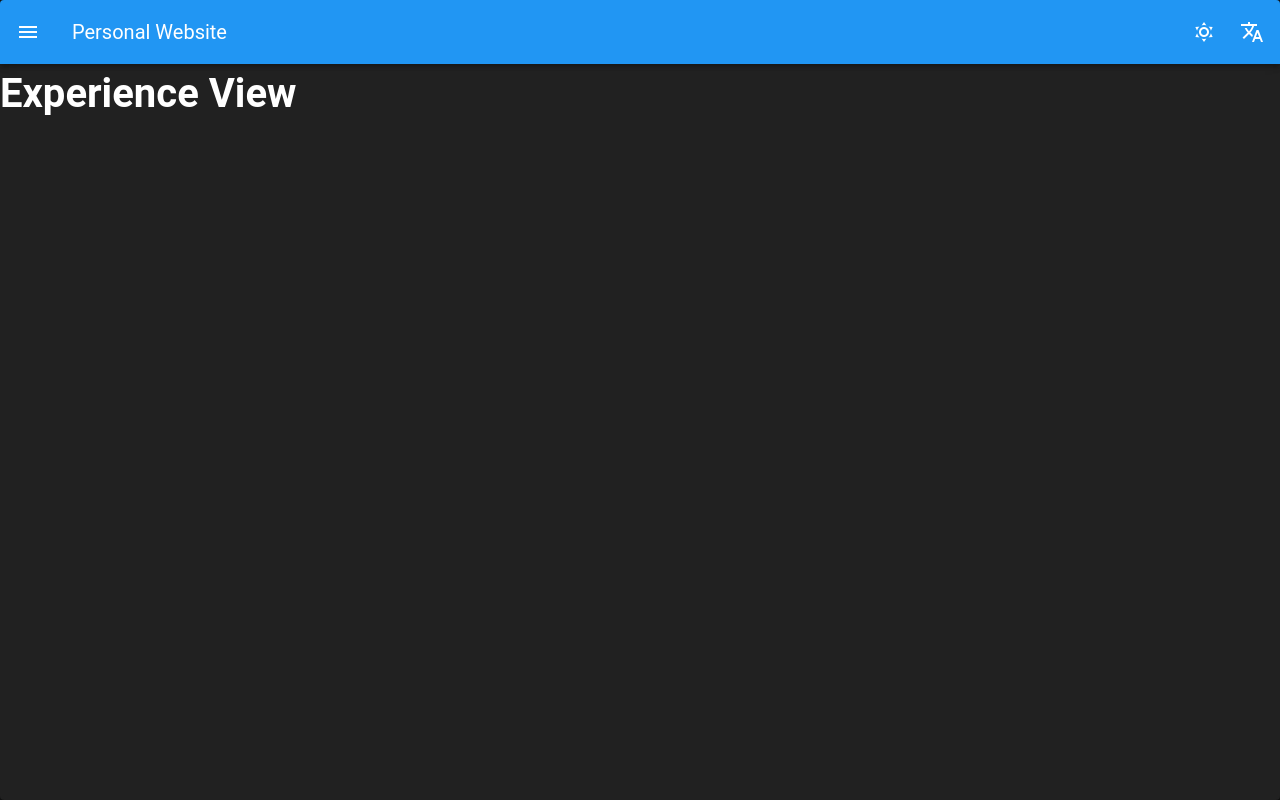
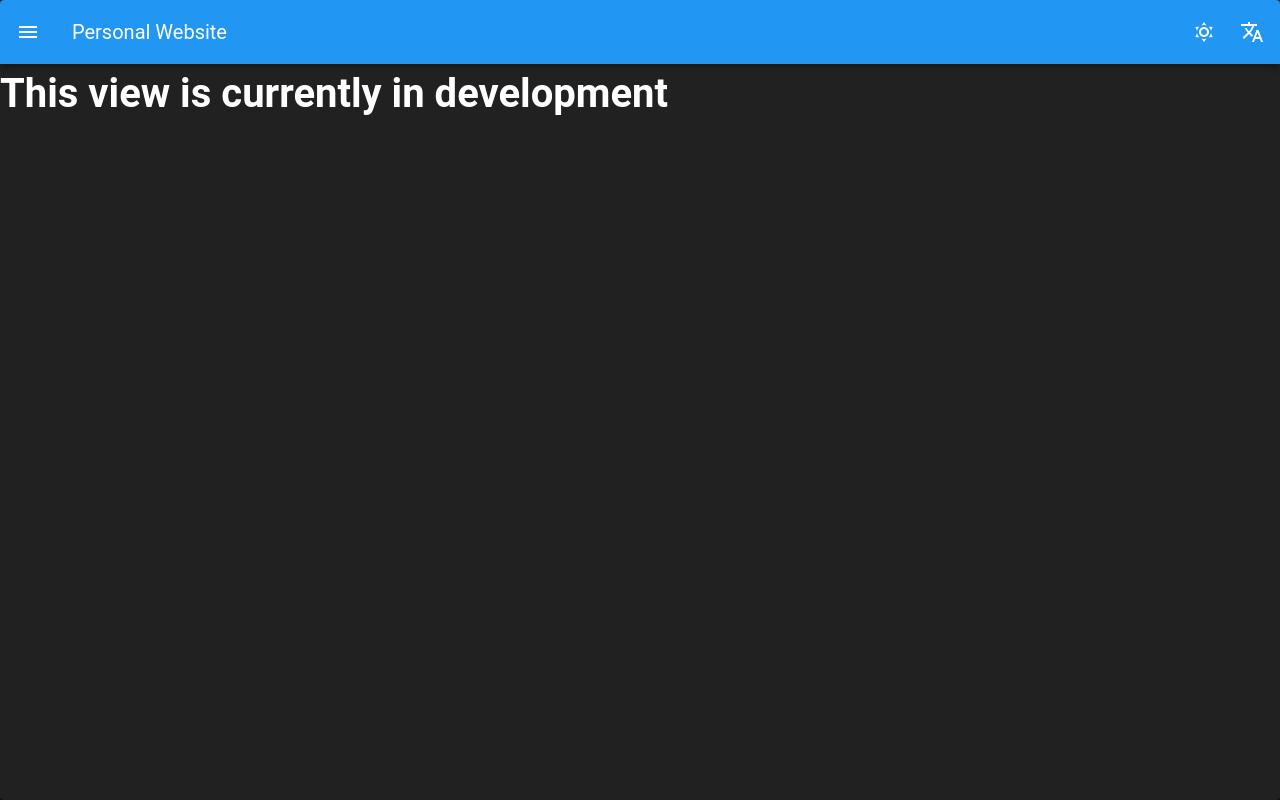
Before and after one commit to kszygenda/personal-website, a Vue app: page /Experience in a window 1280 px wide. Built offline with nearby package versions, Linux system fonts and the light colour scheme.

Commit message:
development views info, deployment update

```diff
--- a/src/pages/ExperiencePage.vue
+++ b/src/pages/ExperiencePage.vue
@@ -3,8 +3,7 @@
 </script>
 
 <template>
-  <h1>Experience View</h1>
-
+  <h1>This view is currently in development</h1>
 </template>
 
 <style scoped lang="sass">
--- a/src/pages/HobbiesPage.vue
+++ b/src/pages/HobbiesPage.vue
@@ -3,8 +3,7 @@
 </script>
 
 <template>
-  <h1>Hobbies View</h1>
-  <h2>testing 123 testing..</h2>
+  <h1>This view is currently in development</h1>
 </template>
 
 <style scoped lang="sass">
```
